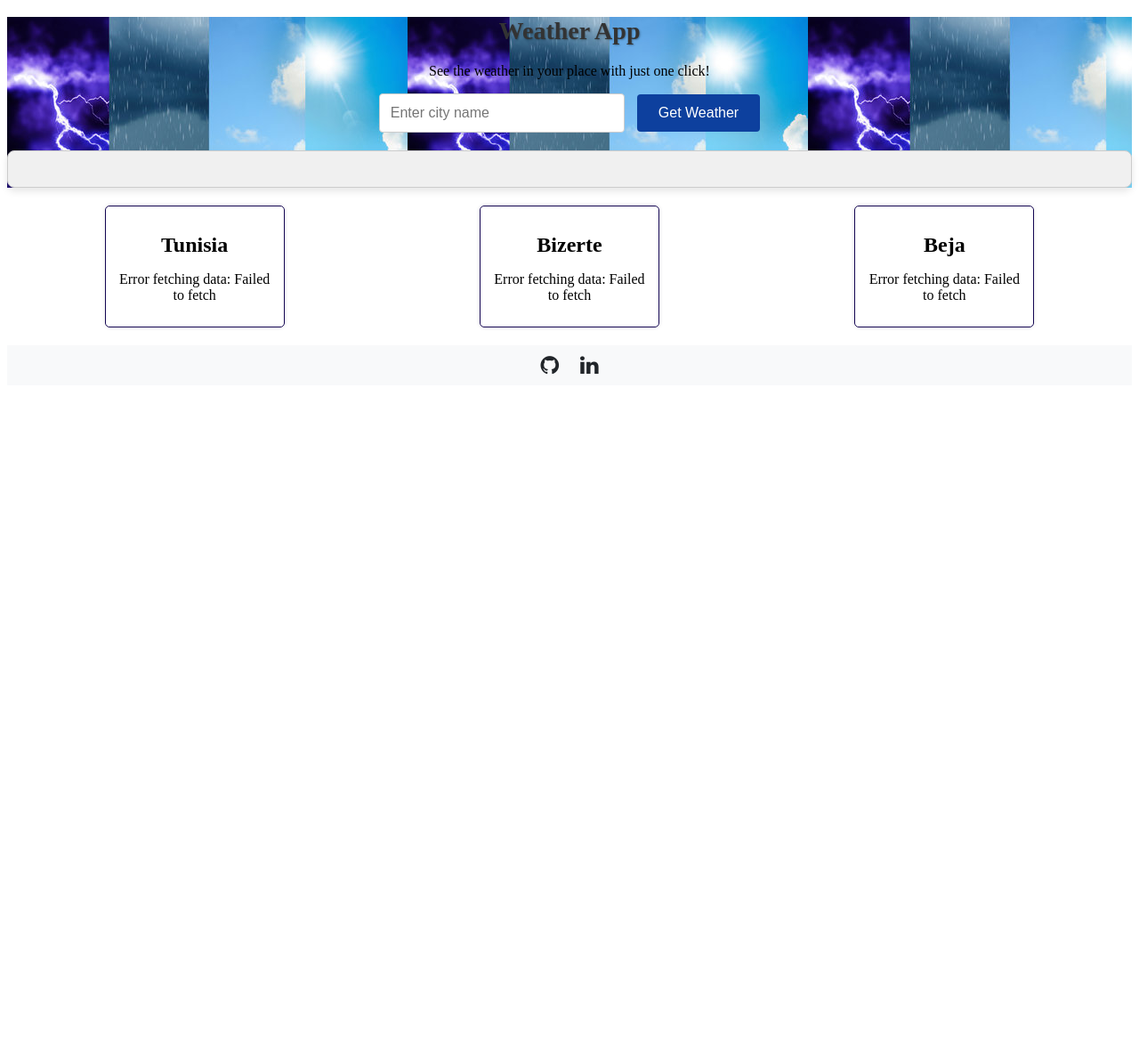
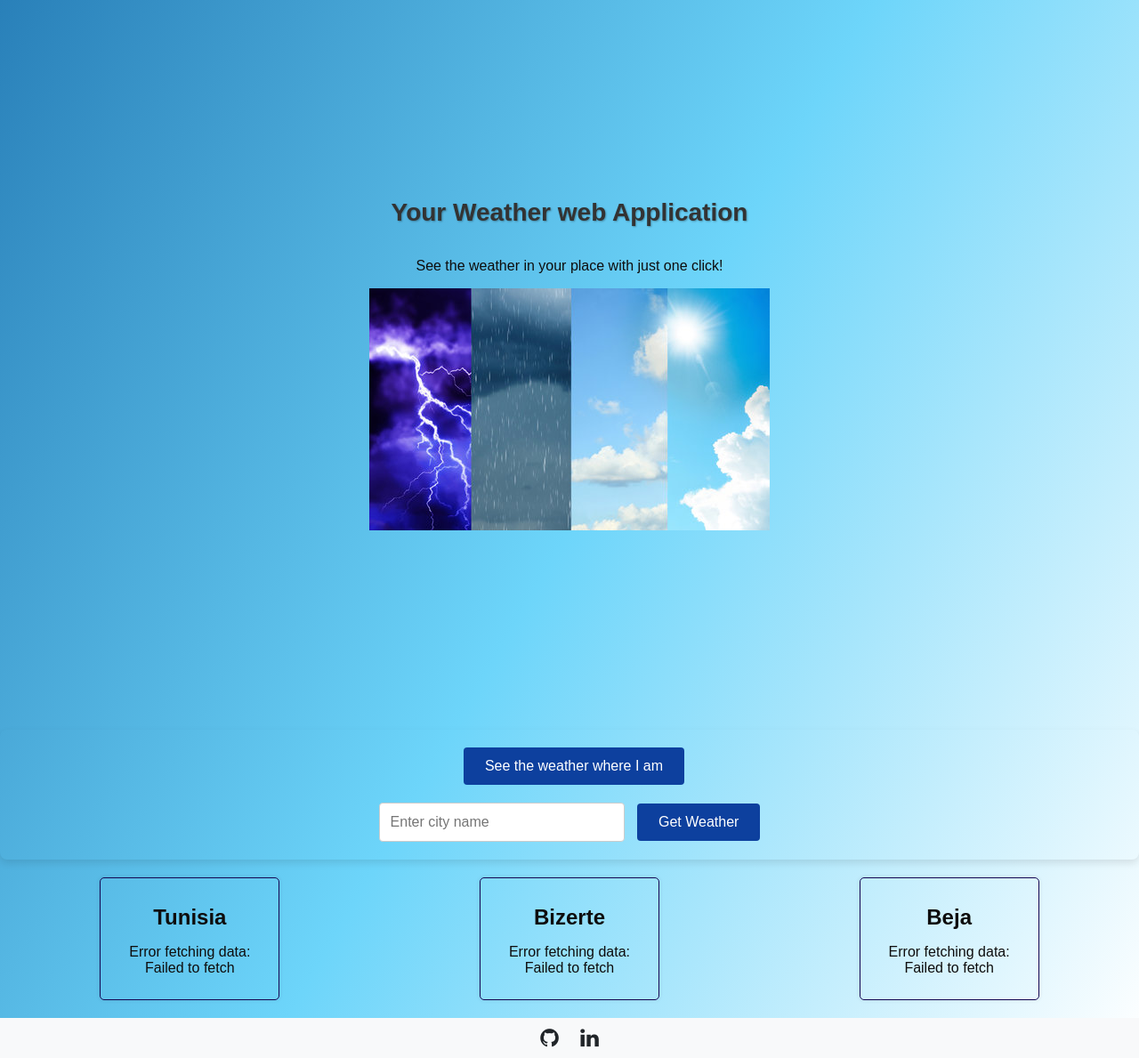
Before and after one commit to Ilefrajhi/weather-app, a Flask app: page / in a window 1280 px wide. Shown: the whole page at 89% size. Before the commit the page ends 421 px from the top, so only its background shows below. Run offline with Flask 3, Linux system fonts and the light colour scheme.

Commit message:
Added locate the user place functionality ++  some styles

```diff
--- a/static/script.js
+++ b/static/script.js
@@ -52,3 +52,56 @@ function getWeather(city, infoId) {
             }
         });
 }
+
+document.getElementById('getLocationBtn').addEventListener('click', function() {
+    if (navigator.geolocation) {
+        navigator.geolocation.getCurrentPosition(showPosition, showError);
+    } else {
+        document.getElementById('locationOutput').innerText = "Geolocation is not supported by this browser.";
+    }
+});
+
+function showPosition(position) {
+    const latitude = position.coords.latitude;
+    const longitude = position.coords.longitude;
+    document.getElementById('locationOutput').innerText = "Latitude: " + latitude + "°, Longitude: " + longitude + "°";
+
+    const apiKey = 'a3f586e9f9aa7265230bbc10f8891a93';
+    const url = `https://api.openweathermap.org/data/2.5/weather?lat=${latitude}&lon=${longitude}&appid=${apiKey}&units=metric`;
+
+    fetch(url)
+    .then(response => response.json())
+    .then(data => {
+        const locationName = data.name;
+        const temperature = data.main.temp;
+        const weatherDescription = data.weather[0].description;
+        const pressure = data.main.pressure;
+        const humidity = data.main.humidity;
+        const windSpeed = data.wind.speed;
+        document.getElementById('locationOutput').innerText = `Location: ${locationName}\nLatitude: ${latitude}°, Longitude: ${longitude}°\nTemperature: ${temperature}°K\nWeather: ${weatherDescription}\nPressure: ${pressure} hPa\nHumidity: ${humidity}%\nWind Speed: ${windSpeed} m/s`;
+    })
+    .catch(error => console.error('Error fetching weather data:', error));
+
+
+}
+document.getElementById('clearBtn').addEventListener('click', function() {
+    document.getElementById('locationOutput').innerText = "";
+});
+
+
+function showError(error) {
+    switch(error.code) {
+        case error.PERMISSION_DENIED:
+            document.getElementById('locationOutput').innerText = "User denied the request for Geolocation.";
+            break;
+        case error.POSITION_UNAVAILABLE:
+            document.getElementById('locationOutput').innerText = "Location information is unavailable.";
+            break;
+        case error.TIMEOUT:
+            document.getElementById('locationOutput').innerText = "The request to get user location timed out.";
+            break;
+        case error.UNKNOWN_ERROR:
+            document.getElementById('locationOutput').innerText = "An unknown error occurred.";
+            break;
+    }
+}
--- a/static/style.css
+++ b/static/style.css
@@ -1,6 +1,5 @@
 /* Custom CSS for city cards */
-
-.container {
+.container-card {
   display: flex; /* Use flexbox for horizontal alignment */
   justify-content: space-around; /* Distribute items evenly with space around them */
   margin-top: 20px; /* Optional: Adjust margin as needed */
@@ -26,3 +25,93 @@
 .card-title {
   margin-bottom: 10px; /* Optional: Adjust margin below card title */
 }
+
+body {
+  background: linear-gradient(120deg, #2980b9, #6dd5fa, #ffffff); /* Deep blue to light blue gradient */
+
+
+  font-family: Arial, sans-serif;
+  color: #0e0d0d;
+  margin: 0;
+  padding: 0;
+  justify-content: center;
+  align-items: center;
+  min-height: 100vh;
+  align-items: center;
+}
+
+.container button:hover {
+  background-color: #0b2a67;
+}
+
+.container button {
+  padding: 12px 24px;
+  background-color: #0d409e;
+  color: white;
+  border: none;
+  border-radius: 4px;
+  cursor: pointer;
+  font-size: 16px;
+  margin-left: 10px;
+}
+
+.container input[type="text"] {
+  padding: 12px;
+  width: 250px;
+  border: 1px solid #ccc;
+  border-radius: 4px;
+  font-size: 16px;
+}
+
+.container {
+  max-width: 100%; /* Optional: Adjust maximum width as needed */
+  margin: 20px auto; /* Auto margins horizontally center the container */
+  padding: 20px;
+  border-radius: 8px;
+  font-size: 16px;
+  box-shadow: 0 4px 8px rgba(0, 0, 0, 0.1);
+  text-align: center;
+}
+
+header {
+  background-size: cover;
+  background-repeat: no-repeat;
+  background-position: center;
+  height: 100vh;
+  width: 100%;
+  display: flex;
+  justify-content: center;
+  align-items: center;
+  flex-direction: column;
+}
+
+
+.my-container-1 {
+  border: #ffffff;
+}
+
+.my-container-2 {
+  border: #ffffff;
+}
+
+#locationOutput {
+  margin-left: 20px;
+  margin-right: 20px;
+  border: #ffffff;
+  border-radius: 10px;
+  background-color: #ffffff;
+  color: #000000;
+  font-size: 20px;
+  text-align: center;
+}
+
+#weatherInfo {
+  margin-left: 20px;
+  margin-right: 20px;
+  border: #ffffff;
+  border-radius: 10px;
+  background-color: #ffffff;
+  color: #000000;
+  font-size: 20px;
+  text-align: center;
+}
--- a/templates/index.html
+++ b/templates/index.html
@@ -7,21 +7,26 @@
   <link rel="stylesheet"href="https://cdnjs.cloudflare.com/ajax/libs/font-awesome/4.7.0/css/font-awesome.min.css" />
   <link rel="stylesheet" href="{{ url_for('static', filename='style.css') }}">
 </head>
+<header>
+        <h1 style="font-size: 28px; color: #333; text-shadow: 1px 1px 2px rgba(0,0,0,0.3);">Your Weather web Application</h1>
+        <p>See the weather in your place with just one click!</p>
+        <img src="static/images/200000203-photos-of-sky-during-different-weather-collage.jpg" class="weather img-responsive" />
+</header>
 <body>
-    <div class="container-button" style="text-align: center; background-image: url('{{ url_for('static', filename='images/200000203-photos-of-sky-during-different-weather-collage.jpg') }}');">
-        <h1 style="font-size: 28px; color: #333; text-shadow: 1px 1px 2px rgba(0,0,0,0.3); margin-bottom: 20px;">Weather App</h1>
-        <p>See the weather in your place with just one click!</p>
-        <form id="weatherForm" onsubmit="return false;" style="display: inline-block;">
-            <input type="text" id="cityInput" placeholder="Enter city name" style="padding: 12px; width: 250px; border: 1px solid #ccc; border-radius: 4px; font-size: 16px;">
-            <button type="submit" id="getWeatherBtn" style="padding: 12px 24px; background-color: #0d409e; color: white; border: none; border-radius: 4px; cursor: pointer; font-size: 16px; margin-left: 10px;">Get Weather</button>
+    <div class="container" id="citiesContainer">
+        <div class="my-container-1">
+        <button id="getLocationBtn">See the weather where I am</button>
+        <p id="locationOutput"></p>
+        </div>
+        <form id="weatherForm" onsubmit="return false;">
+            <input type="text" id="cityInput" placeholder="Enter city name">
+            <button type="submit" id="getWeatherBtn">Get Weather</button>
         </form>
-        <div id="weatherInfo" style="margin-top: 20px; padding: 20px; border: 1px solid #ccc; border-radius: 8px; background-color: #f0f0f0; text-align: left; font-size: 16px; box-shadow: 0 4px 8px rgba(0,0,0,0.1); text-align: center; align-items: center;"></div>
+
+        <div id="weatherInfo"></div>
     </div>
 
-
-
-
-    <div class="container" id="citiesContainer">
+    <div class="container-card" id="citiesContainer">
         <div class="city-card" id="tunisiaCard">
             <div class="card">
                 <div class="card-body">
```
Also changed, not shown: README.md, image-2.png (added), image-3.png (added), static/images/image copy 2.png (added), static/images/image copy 3.png (added), static/images/image copy 4.png (added), static/images/image copy.png (added), 1 other file.
